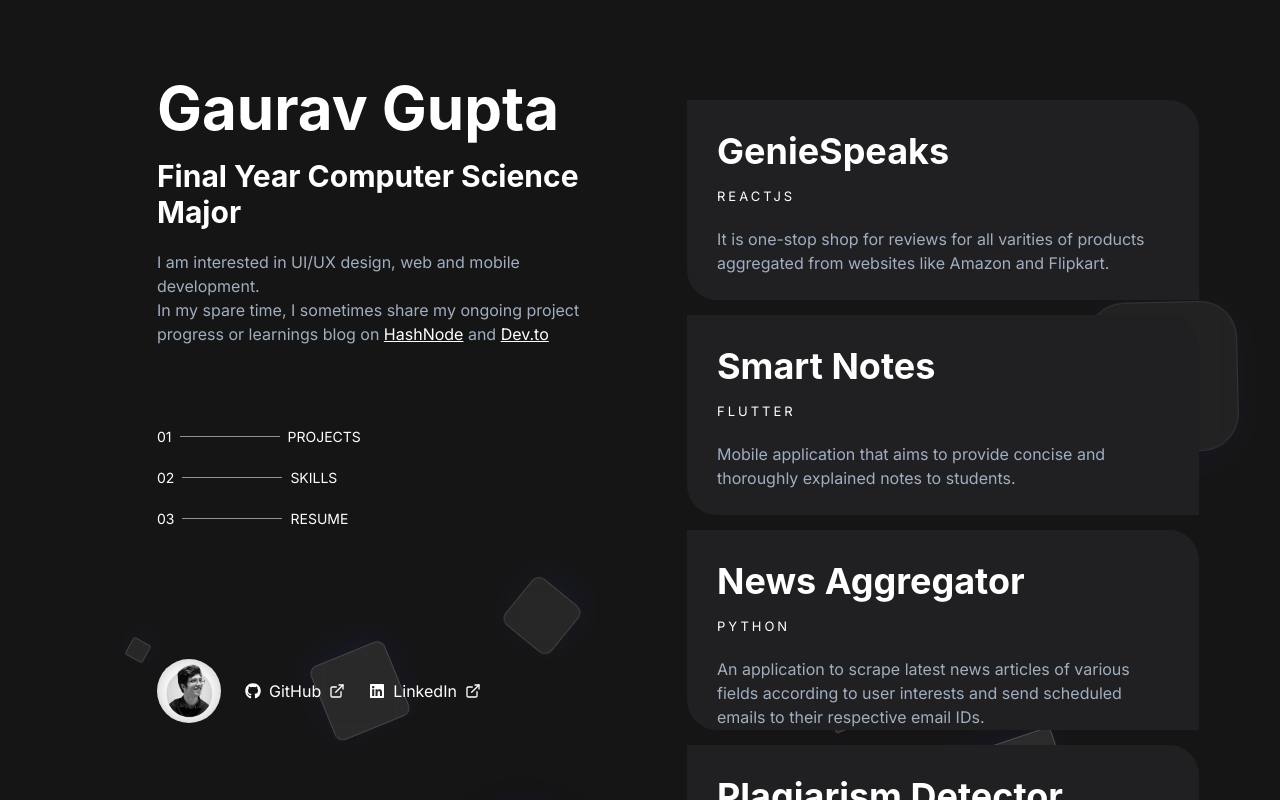
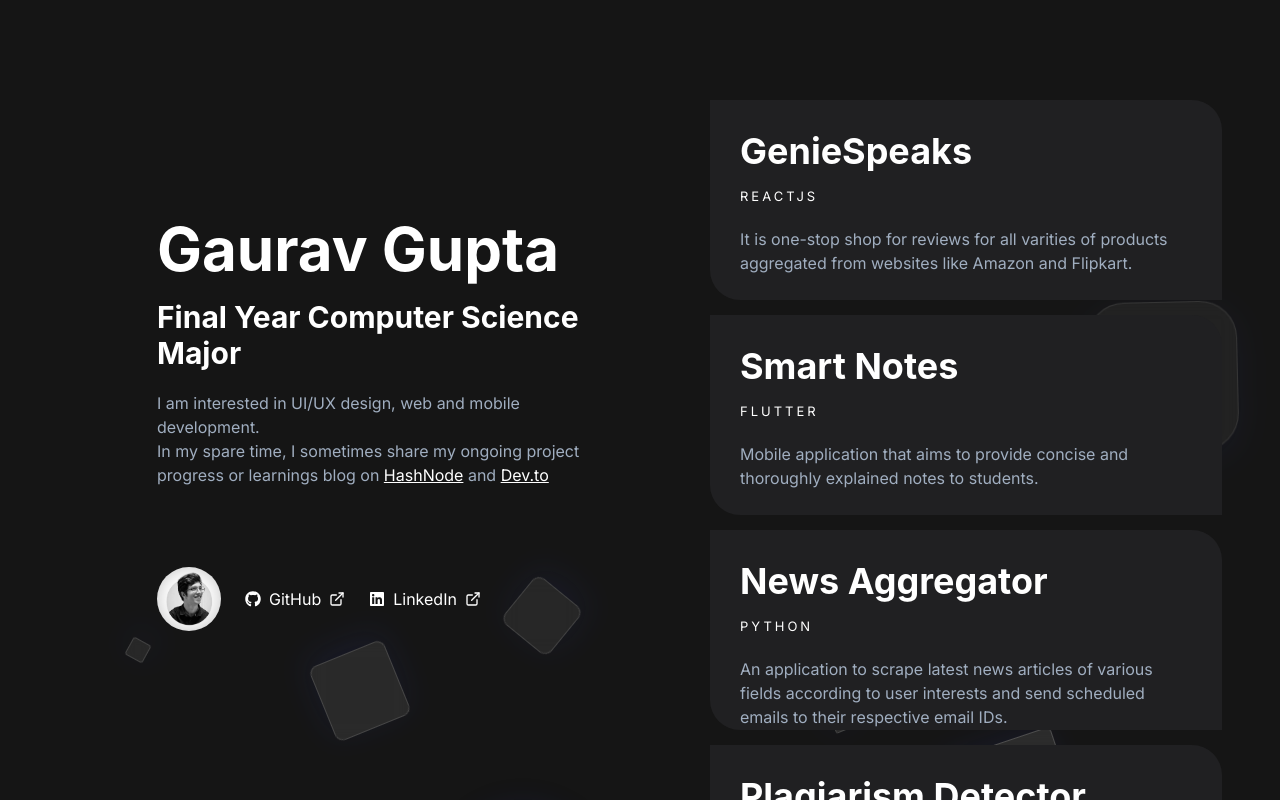
Before and after one commit to GauravGupta035/Portfolio, a React (Create React App) app: page / in a window 1280 px wide. Built offline with nearby package versions, Linux system fonts and the light colour scheme.

Commit message:
Updated resposiveness

```diff
--- a/public/index.html
+++ b/public/index.html
@@ -24,7 +24,7 @@
       work correctly both with client-side routing and a non-root public URL.
       Learn how to configure a non-root public URL by running `npm run build`.
     -->
-    <title>React App</title>
+		<title>Gaurav's Portfolio</title>
 	</head>
 	<body>
 		<noscript>You need to enable JavaScript to run this app.</noscript>
--- a/src/components/ContentPanel/ContentPanel.tsx
+++ b/src/components/ContentPanel/ContentPanel.tsx
@@ -38,7 +38,7 @@ const ContentPanel: React.FC<Props> = ({
 					<ProjectCard project={project} key={project.id} />
 				))}
 			</div>
-			<div id='skills' style={{ marginLeft: "35px", marginTop: "20px" }}>
+			<div id='skills' style={{ marginLeft: "4.5rem", marginTop: "20px" }}>
 				<Grid templateColumns='repeat(3, 1fr)' w='40vw'>
 					<GridItem>
 						{skillGrp1.map((skill) => (
--- a/src/components/LandingPage/LandingPage.tsx
+++ b/src/components/LandingPage/LandingPage.tsx
@@ -1,4 +1,4 @@
-import { Grid, GridItem } from "@chakra-ui/react";
+import { Box, SimpleGrid } from "@chakra-ui/react";
 import { useState } from "react";
 import { Project, Skill } from "../../model";
 import {
@@ -19,20 +19,20 @@ const LandingPage: React.FC = () => {
 
 	return (
 		<div>
-			<Grid
-				templateColumns='repeat(2, 1fr)'
+			<SimpleGrid
+				// templateColumns='repeat(2, 1fr)'
+				minChildWidth='500px'
 				gap={6}
-				justifyItems='center'
 				alignItems='center'
-				height='100vh'
+				height='100%'
 				className=''
 			>
-				<GridItem w='100%'>
+				<Box w='100%'>
 					<div style={{ zIndex: 10 }}>
 						<SidePanel />
 					</div>
-				</GridItem>
-				<GridItem w='100%'>
+				</Box>
+				<Box w='100%'>
 					<div style={{ zIndex: 10 }}>
 						<ContentPanel
 							projects={projects}
@@ -41,8 +41,8 @@ const LandingPage: React.FC = () => {
 							skillGrp3={skillGrp3}
 						/>
 					</div>
-				</GridItem>
-			</Grid>
+				</Box>
+			</SimpleGrid>
 			<ul className='circles'>
 				<li></li>
 				<li></li>
--- a/src/components/ProjectCard/ProjectCard.css
+++ b/src/components/ProjectCard/ProjectCard.css
@@ -32,7 +32,7 @@
 }
 
 .project-card:hover .project-name {
-    transition: color .3s ease-in-out, box-shadow .3s ease-in-out;
+    transition: color .3s linear, box-shadow .3s linear;
     color: rgb(202, 80, 202);
 }
 
--- a/src/components/ProjectCard/ProjectCard.tsx
+++ b/src/components/ProjectCard/ProjectCard.tsx
@@ -17,11 +17,11 @@ const ProjectCard: React.FC<Props> = ({ project }) => {
 			<Box
 				className='project-card'
 				height='200px'
-				width='40vw'
+				width={{ base: "40vw", xl: "40vw", lg: "42vw", md: "80vw", sm: "80vw" }}
 				mb='15px'
-				ml='35px'
+				mx='auto'
 				color='white'
-				p={30}
+				p={{ base: "30px", xl: "30px", lg: "20px", md: "30px", sm: "30px" }}
 			>
 				<Heading mb='10px' className='project-name'>
 					{project.name}
--- a/src/components/SidePanel/SidePanel.css
+++ b/src/components/SidePanel/SidePanel.css
@@ -1,20 +1,3 @@
-.nav-link {
-    font-size: 14px;
-}
-
-.nav-link:hover {
-    font-weight: bold;
-}
-
-.nav-link:hover .divider {
-    transition: width 1s;
-    transition-timing-function: ease;
-}
-
-.nav-link:hover .divider {
-    width: 200px;
-}
-
 .profile-link {
     display: inline-block;
     position: relative;
--- a/src/components/SidePanel/SidePanel.tsx
+++ b/src/components/SidePanel/SidePanel.tsx
@@ -5,7 +5,6 @@ import {
 	Flex,
 	Box,
 	HStack,
-	Divider,
 	Avatar,
 } from "@chakra-ui/react";
 import { FaGithub, FaLinkedin } from "react-icons/fa";
@@ -15,8 +14,18 @@ import "./SidePanel.css";
 
 const SidePanel: React.FC = () => {
 	return (
-		<Flex justify='center' flexDirection='column' ml='25%'>
-			<Heading as='h2' size='3xl' color='white' mb='20px'>
+		<Flex
+			direction='column'
+			ml={{ base: "25%", xl: "25%", lg: "10%", md: "5%" }}
+			h='100%'
+		>
+			<Heading
+				as='h2'
+				size={{ base: "3xl", xl: "3xl", lg: "2xl", md: "xl" }}
+				color='white'
+				mb='20px'
+				mt='50px'
+			>
 				Gaurav Gupta
 			</Heading>
 
@@ -24,7 +33,11 @@ const SidePanel: React.FC = () => {
 				Final Year Computer Science Major
 			</Heading>
 
-			<Box className='introduction' width='450px' mb='80px'>
+			<Box
+				className='introduction'
+				width='450px'
+				mb={{ base: "80px", xl: "80px", lg: "40px", md: "20px", sm: "20px" }}
+			>
 				<Text color='gray.400'>
 					I am interested in UI/UX design, web and mobile development.
 					<br /> In my spare time, I sometimes share my ongoing project progress
@@ -52,44 +65,11 @@ const SidePanel: React.FC = () => {
 					</span>
 				</Text>
 			</Box>
-			<Box className='navigation' mb='80px'>
-				<Link
-					color='white'
-					style={{ textDecoration: "none" }}
-					className='nav-link'
-					width='200px'
-				>
-					<HStack mb='20px' className='link'>
-						<Text>01</Text>
-						<Divider color='white' width='100px' />
-						<Text className='section-name'>PROJECTS</Text>
-					</HStack>
-				</Link>
-				<Link
-					color='white'
-					style={{ textDecoration: "none" }}
-					className='nav-link'
-				>
-					<HStack mb='20px' className='link'>
-						<Text>02</Text>
-						<Divider color='white' width='100px' />
-						<Text className='section-name'>SKILLS</Text>
-					</HStack>
-				</Link>
-				<Link
-					color='white'
-					style={{ textDecoration: "none" }}
-					className='nav-link'
-				>
-					<HStack mb='50px' className='link'>
-						<Text>03</Text>
-						<Divider color='white' width='100px' />
-						<Text className='section-name'>RESUME</Text>
-					</HStack>
-				</Link>
-			</Box>
 
-			<Box className='contact'>
+			<Box
+				className='contact'
+				// mt={{ base: "20vh", xl: "20vh", lg: "10vh", md: "5vh", sm: "2vh" }}
+			>
 				<HStack spacing={6}>
 					<Avatar
 						size='lg'
```
Lines whose indentation alone changed are shown as unchanged.
